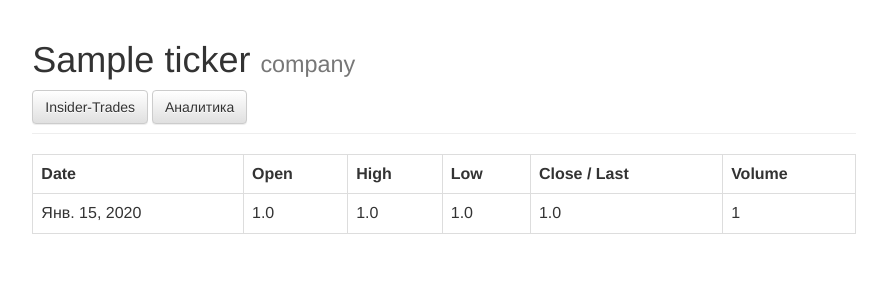
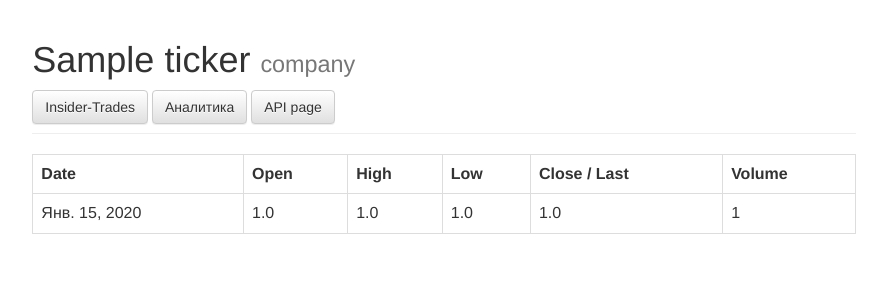
Before and after one commit to cherepanov92/dot_quest, a Django app: template dot_app/templates/dot_app/historical.html in a window 1280 px wide. Shown: the top 300 px of the page, without its empty margins (196-1083 px from the left). Run offline with Django 3.2, Linux system fonts and the light colour scheme; tables that the repository leaves empty hold one stand-in row (values such as "Sample post"); the template is opened without the code that fills it: values that come from a table or form of the project are taken from there, most other values are stand-ins (such as "Sample title", 1, 10 or a date in 2020); some libraries are stand-ins or nearby versions.

Commit message:
харкодинг urls начало

```diff
--- a/dot_app/templates/dot_app/historical.html
+++ b/dot_app/templates/dot_app/historical.html
@@ -7,8 +7,10 @@
         <div class="page-header">
             <h1>{{ ticker }} <small>company</small></h1>
 
-            <a class="btn btn-default" href="/{{ ticker }}/insider" role="button">Insider-Trades</a>
+            <a class="btn btn-default" href="{% url  'web:insider' ticker %}" role="button">Insider-Trades</a>
             <a class="btn btn-default" href="/{{ ticker }}/analytics?date_from=2018-01-08&date_to=2018-01-11" role="button"> Аналитика </a>
+            <a class="btn btn-default" href="{% url  'api:historical' ticker %}" role="button">API page</a>
+
         </div>
 
         <table class="table table-hover table-bordered">
--- a/dot_app/urls.py
+++ b/dot_app/urls.py
@@ -9,15 +9,10 @@ from .views import  historical, insider, insider_name, analytics, delta
 urlpatterns = [
 
     url(r'^$', historical, name="historical"),
-    url(r'^api/$', historical,{'api': True}, name="historical"),
     url(r'^insider$', insider, name="insider"),
-    url(r'^api/insider$', insider, {'api': True}, name="insider"),
     url(r'^insider/(?P<insider_name>[A-Za-z0-9. ]+)$', insider_name, name="insider_name"),
-    url(r'^api/insider/(?P<insider_name>[A-Za-z0-9. ]+)$', insider_name, {'api': True}, name="insider_name"),
     url(r'^analytics$', analytics, name="analytics"),
-    url(r'^api/analytics$', analytics, {'api': True}, name="analytics"),
     url(r'^delta$', delta, name="delta"),
-    url(r'^api/delta$', delta, {'api': True}, name="delta"),
 ]
 
 # http://127.0.0.1:8000/goog/analytics/analytics?date_from=2018-01-22&date_to=2018-01-11
--- a/dot_quest/urls.py
+++ b/dot_quest/urls.py
@@ -20,5 +20,6 @@ from dot_app.views import index
 urlpatterns = [
     url(r'^admin/', admin.site.urls),
     url(r'^$', index, name="index"),
-    url(r'^(?P<ticker>[A-Za-z]+)/', include('dot_app.urls')),
+    url(r'^(?P<ticker>[A-Za-z]+)/', include('dot_app.urls', namespace='web')),
+    url(r'^(?P<ticker>[A-Za-z]+)/api/', include('dot_app.urls', namespace='api'), {'api': True}),
 ]
```
Also changed, not shown: dot_quest/settings.py (+10 -10 lines).
